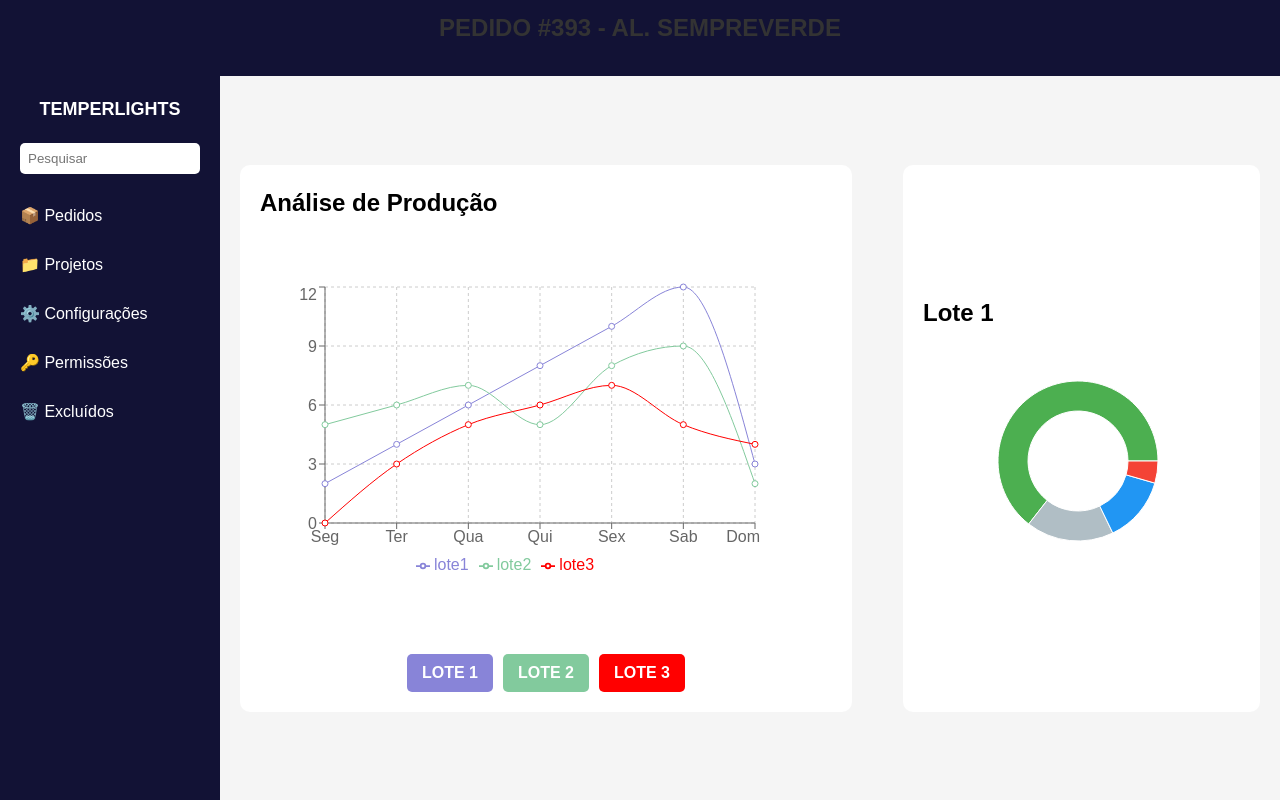
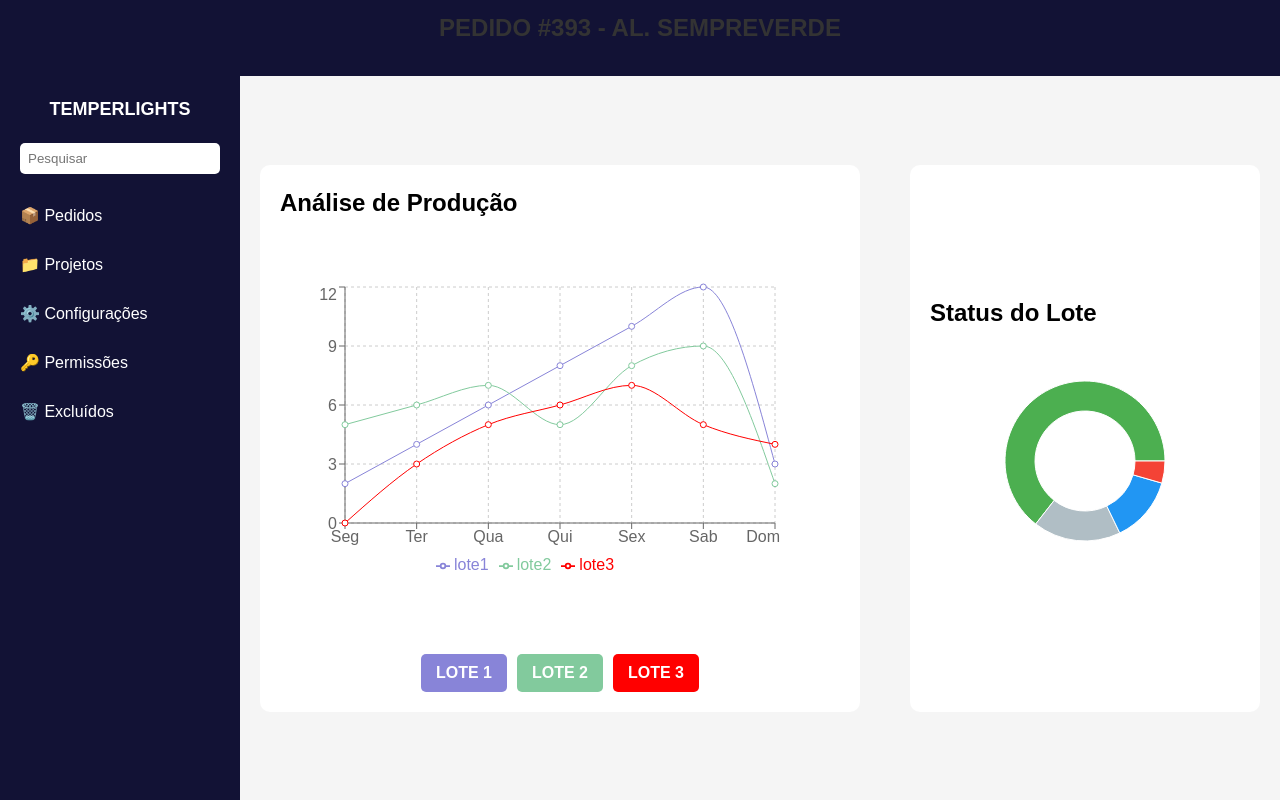
Before and after one commit to EricIkeda1/Temperlights, a React (Vite) app: page /order in a window 1280 px wide. Built offline with nearby package versions, Linux system fonts and the light colour scheme.

Commit message:
Algumas correções

```diff
--- a/package.json
+++ b/package.json
@@ -10,6 +10,7 @@
     "preview": "vite preview"
   },
   "dependencies": {
+    "@shadcn/ui": "^0.0.4",
     "react": "^19.0.0",
     "react-dom": "^19.0.0",
     "react-icons": "^5.5.0",
--- a/src/components/OrderDetails.jsx
+++ b/src/components/OrderDetails.jsx
@@ -23,9 +23,11 @@ const pieData = [
 const OrderDetails = () => {
   return (
     <div className="order-details-container">
+      {/* Cabeçalho */}
       <header>
         <h1>PEDIDO #393 - AL. SEMPREVERDE</h1>
       </header>
+
       <div className="order-details">
         <aside className="sidebar">
           <h2 className="logo">TEMPERLIGHTS</h2>
@@ -38,6 +40,7 @@ const OrderDetails = () => {
             <Link to="/excluidos">🗑️ Excluídos</Link>
           </nav>
         </aside>
+
         <main className="content">
           <section className="production-analysis">
             <h2>Análise de Produção</h2>
@@ -57,8 +60,9 @@ const OrderDetails = () => {
               <button className="lote3-btn">LOTE 3</button>
             </div>
           </section>
+
           <section className="lot-status">
-            <h2>Lote 1</h2>
+            <h2>Status do Lote</h2>
             <PieChart width={300} height={250}>
               <Pie data={pieData} cx={150} cy={125} innerRadius={50} outerRadius={80} dataKey="value">
                 {pieData.map((entry, index) => (
--- a/src/styles/orderdetails.css
+++ b/src/styles/orderdetails.css
@@ -36,7 +36,7 @@ header {
 }
 
 .sidebar {
-  width: 220px;
+  width: 240px;
   background: #121235;
   padding: 20px;
   display: flex;
@@ -65,10 +65,6 @@ header {
   color: white;
   text-decoration: none;
   transition: 0.3s;
-}
-
-.menu a:hover {
-  color: #4caf50;
 }
 
 .content {
```
Also changed, not shown: 1 other file (tests, documents, lock files or other folders).
